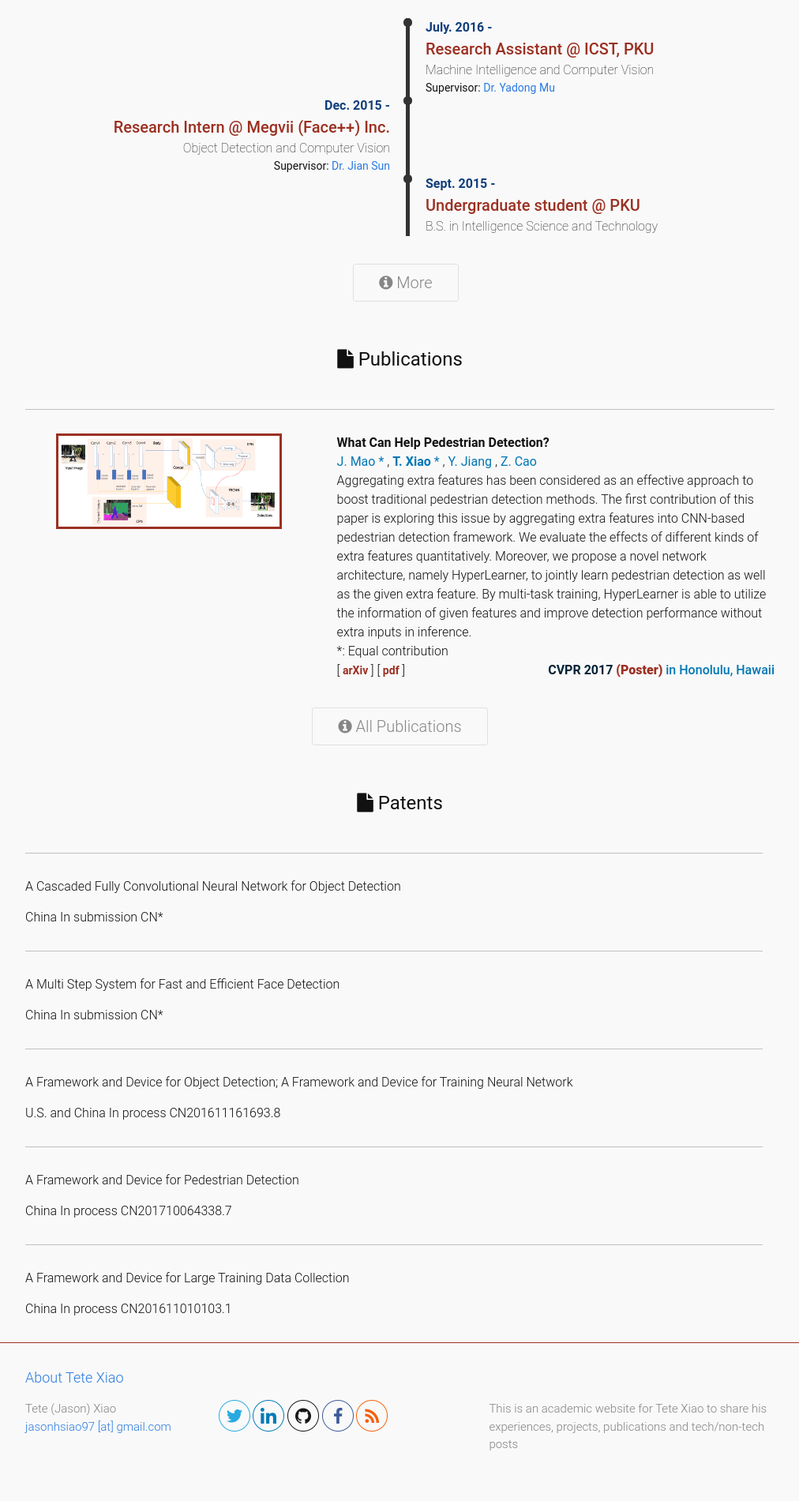
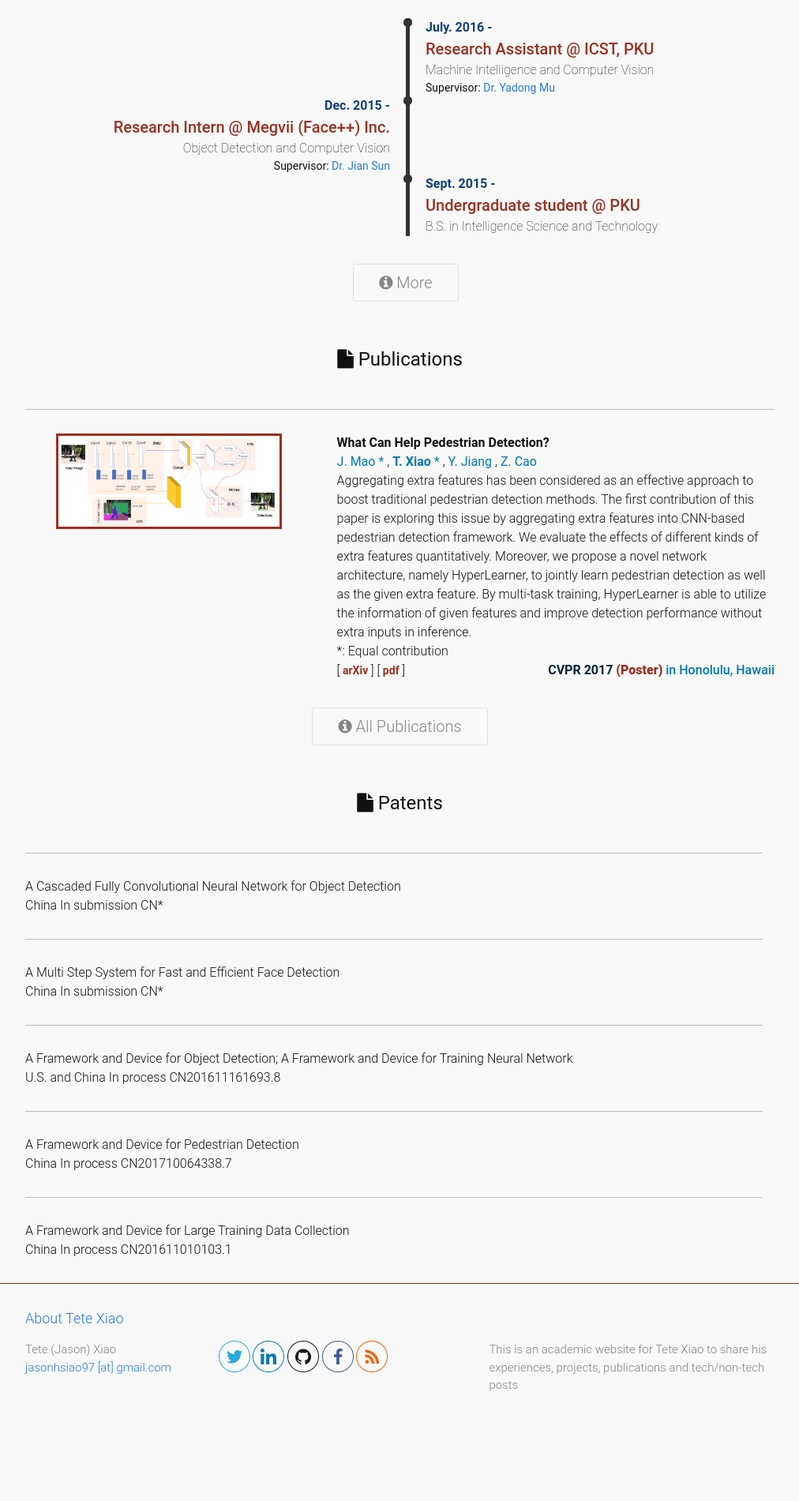
Before and after one commit to Tete-Xiao/Tete-Xiao.github.io, a Jekyll site: the page built from index.html, in a window 1280 px wide. Shown: the part 934-2835 px from the top of the page at 79% size, without its empty margins (126-1138 px from the left). Built offline with Jekyll 4.4.1, drawn with Linux system fonts in a browser that asks for light colours; after the commit the page ends 2760 px from its top, so only the background shows below that.

Commit message:
fix bugs

```diff
--- a/index.html
+++ b/index.html
@@ -126,9 +126,6 @@ layout: home
           {% if forloop.last == false %},{% endif %}
         {% endfor %}
       </div>
-      <div class="desc">
-        <p>{{ publication.desc }}</p>
-      </div>
       <div class="info">
         <span class="place">{{ patent.place }}</span>
         <span class="status">{{ patent.status }}</span>
```
